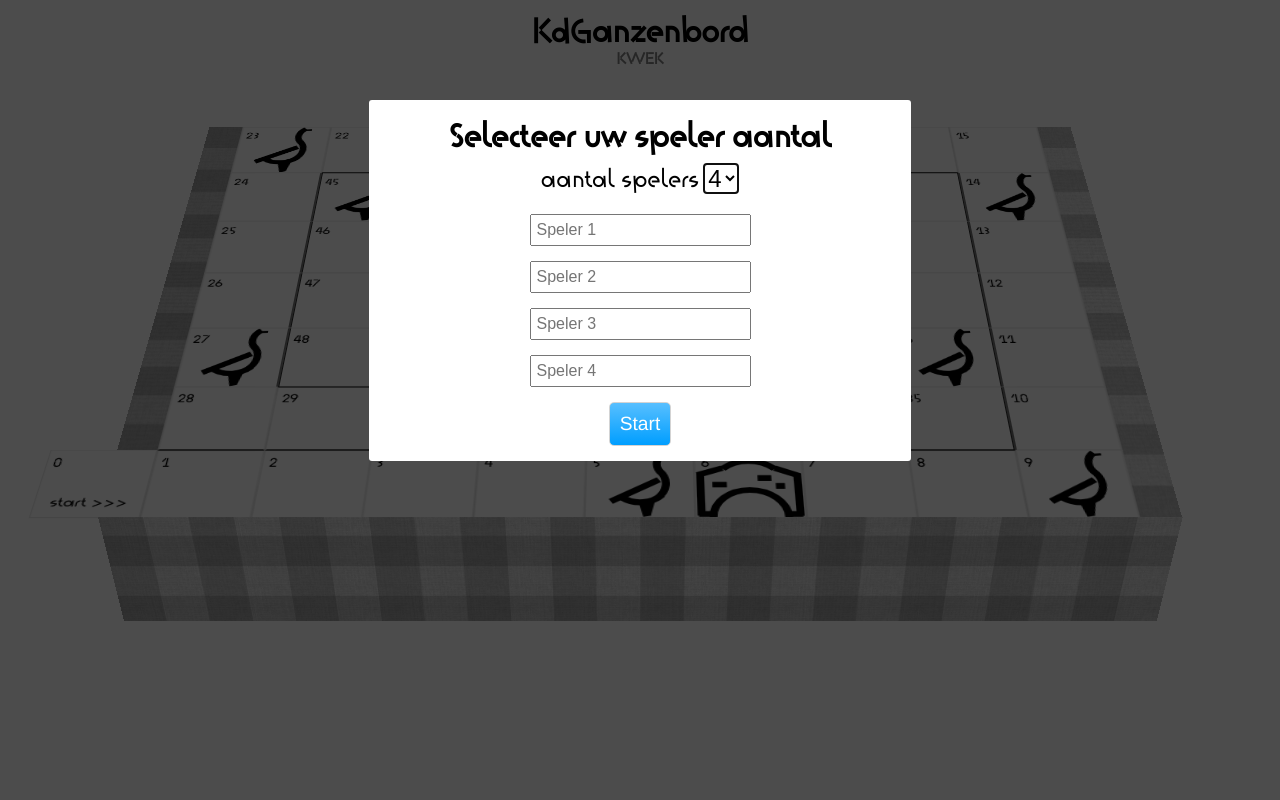
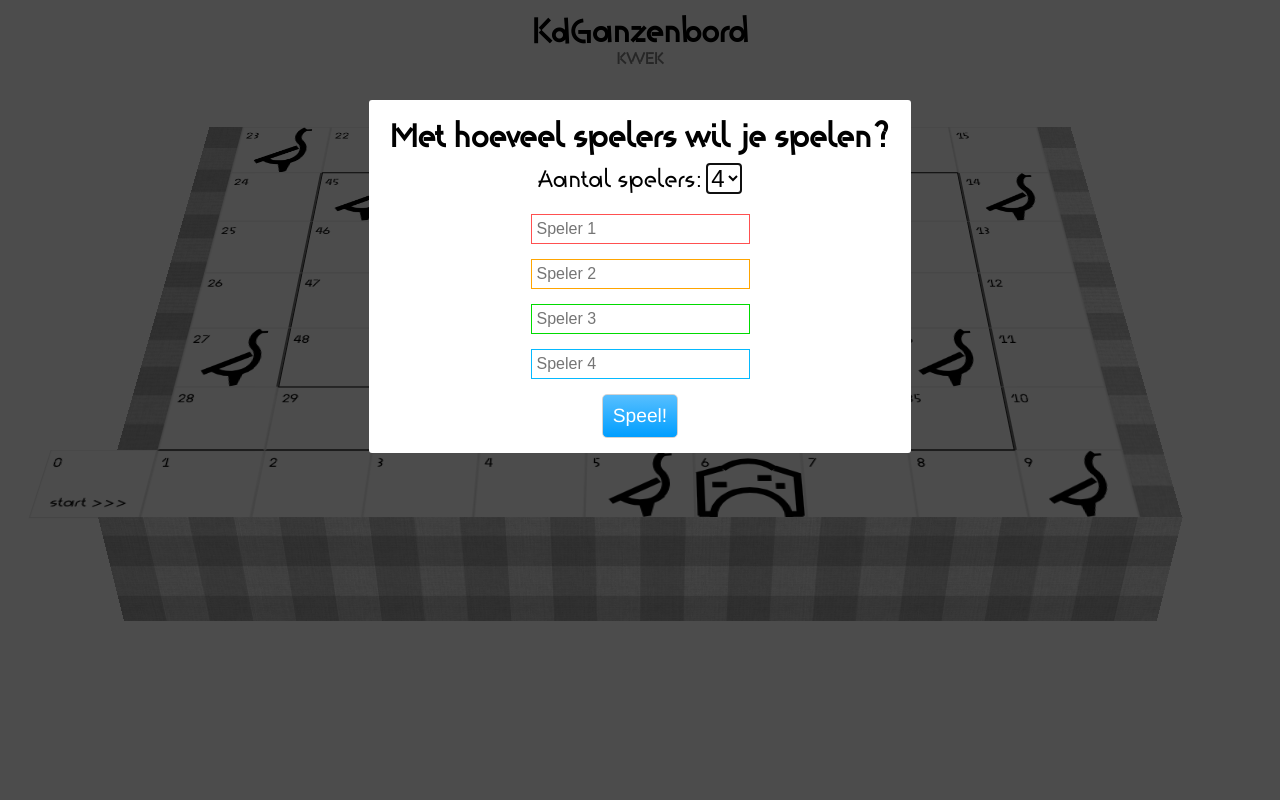
Before and after one commit to TVke/KdGanzenbord, a PHP site: page / in a window 1280 px wide. Run offline with PHP 8.4, Linux system fonts and the light colour scheme.

Commit message:
added sander's changes

```diff
--- a/game.js
+++ b/game.js
@@ -388,7 +388,7 @@ var gameSetup = {
 		gameView.tiles[42].setAttribute("data-title", "terug naar vakje 39");
 		gameView.tiles[52].setAttribute("data-title", "wachten tot je bevrijd wordt");
 		gameView.tiles[58].setAttribute("data-title", "terug naar het begin x_x");
-		gameView.tiles[gameModel.endTile.publish()].setAttribute("data-title", "Gewonnen");
+		gameView.tiles[gameModel.endTile.publish()].setAttribute("data-title", "gewonnen!");
 	},
 	players: function (players, names) {
 		// loopt het aantal meespelende spelers
--- a/index.html
+++ b/index.html
@@ -16,30 +16,33 @@
 		<meta name="theme-color" content="#ffffff">
 	</head>
 	<body>
+	<noscript>
+		<div>Om KdGanzenbord te spelen moet je JavaScript in je browser aanzetten, klik <a href="http://enable-javascript.com/nl/" target="_blank" >hier</a> om te zien hoe</div>
+	</noscript>
 		<header>
 			<h1>KdGanzenbord</h1>
 			<h2>KWEK</h2>
 		</header>
 		<div id="overlay">
 			<div id="begin">
-				<h3>Selecteer uw speler aantal</h3>
-				<label for="playerAmount">aantal spelers</label>
+				<h3>Met hoeveel spelers wil je spelen?</h3>
+				<label for="playerAmount">Aantal spelers:</label>
 				<select id="playerAmount" autofocus>
 				    <option value="4">4</option>
 					<option value="3">3</option>
 				    <option value="2">2</option>
 					<option value="1">1</option>
 				</select>
-				<input type="text" name="player1" placeholder="Speler 1">
-				<input type="text" name="player2" placeholder="Speler 2">
-				<input type="text" name="player3" placeholder="Speler 3">
-				<input type="text" name="player4" placeholder="Speler 4">
-				<button>Start</button>
+				<input type="text" name="player1" placeholder="Speler 1" maxlength="9">
+				<input type="text" name="player2" placeholder="Speler 2" maxlength="9">
+				<input type="text" name="player3" placeholder="Speler 3" maxlength="9">
+				<input type="text" name="player4" placeholder="Speler 4" maxlength="9">
+				<button>Speel!</button>
 			</div>
 			<div id="end" class="hidden">
 				<h3>Gewonnen!</h3>
 				<p></p>
-				<button autofocus>Nog een keer</button>
+				<button autofocus>Nog een keer!</button>
 			</div>
 		</div>
 		<div id="whiteoverlay" class="hidden">
--- a/style/styles.css
+++ b/style/styles.css
@@ -53,23 +53,20 @@ header {
 }
 
 /* overlays */
-#overlay {
+body #overlay {
 	background:rgba(0,0,0,0.7);
 	z-index:2;
+	position: fixed;
 }
 
-/* Sander dit is de stijl van de info bubbels -=-=-=-=-=-=-=-=-=-=-=-=-=-=-=-=-=-=-=-=-=-=-=-=-=-=-=-=-=-=-=-=-=-=-=-=-=-=-=-=-=-=-=-=-=-=-=-=-=- */
 #whiteoverlay{
 	width: 20%;
 	height: 70px;
 	margin: 0 auto;
-	top: initial;
-	bottom: 110px;
+	top: 100px;
 	z-index: 1;
-	background: rgba(255, 255, 255, 0.9);
-	-webkit-backdrop-filter: blur(10px);
-	backdrop-filter: blur(10px);
-	border: 1px solid lightgray;
+	background: rgba(255, 255, 255, 0.95);
+	border: 2px solid black;
 	padding: 5px 10px;
 	border-radius: 3px;
 }
@@ -104,7 +101,7 @@ header {
 	background:#fff;
 	padding:2px;
 	margin:2px;
-	border:2px solid;
+	border:5px solid;
 }
 
 #players span {
@@ -483,6 +480,27 @@ button:enabled:hover {
     display: block;
 }
 
+body #begin input:focus{
+	outline: none;
+	border-width: 2px;
+}
+
+body #begin input:nth-of-type(1){
+	border: 1px solid #FF5050;
+}
+
+body #begin input:nth-of-type(2){
+	border: 1px solid orange;
+}
+
+body #begin input:nth-of-type(3){
+	border: 1px solid #00db00;
+}
+
+body #begin input:nth-of-type(4){
+	border: 1px solid #05B9FF;
+}
+
 /* Niels hier mag je de stijl van de gloed schrijven */
 #board .glow{
 
@@ -510,6 +528,27 @@ button:enabled:hover {
 #end button{
 	display: block;
 	margin: 20px auto 10px;
+}
+
+/* noscript */
+
+noscript div {
+	z-index: 999;
+	text-align: center;
+	font-size: 1.5vw;
+	background-color: #ff0a27;
+	position: fixed;
+	width: 100%;
+	padding: 15px;
+}
+
+noscript div a{
+	color: white;
+	text-decoration: none;
+}
+
+noscript div a:hover{
+	text-decoration: underline;
 }
 
 /* to small rules */
```
